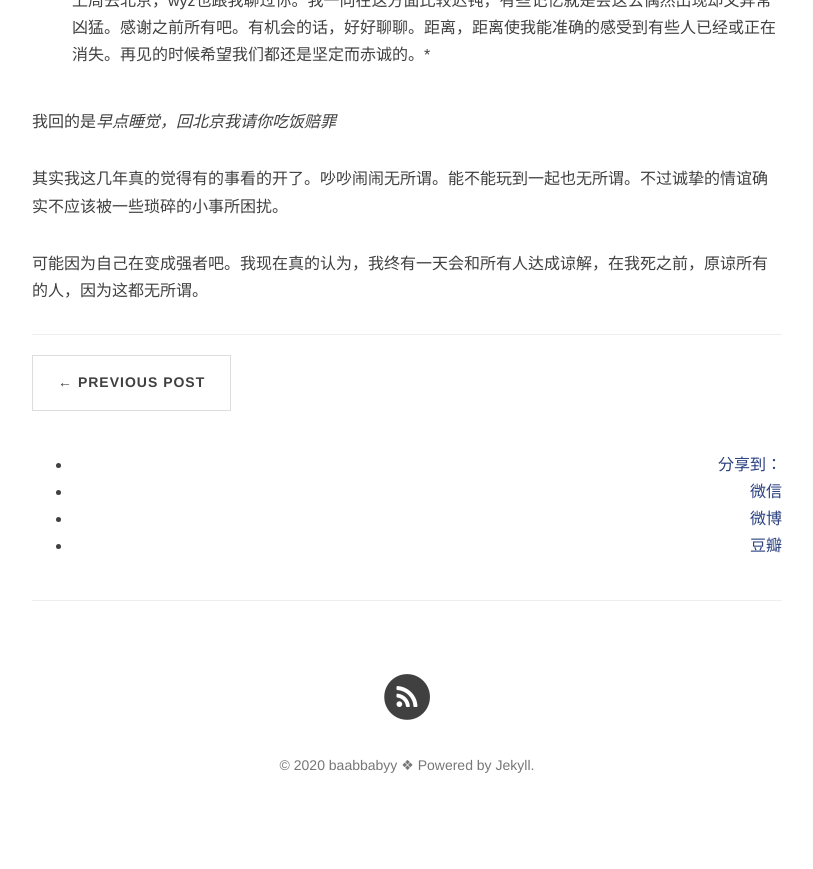
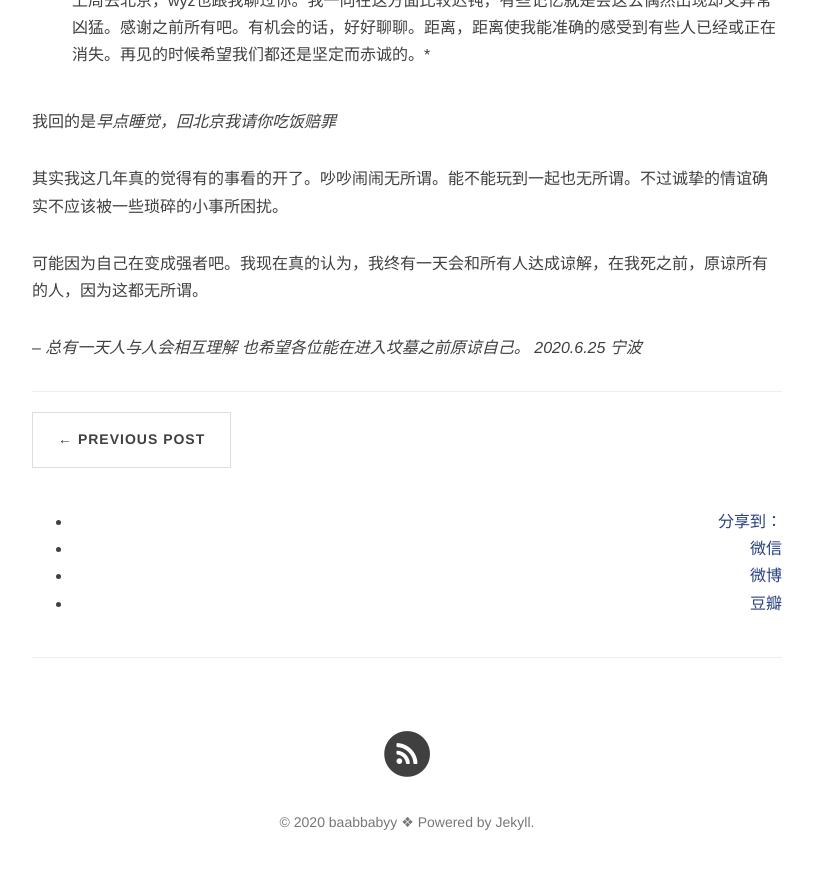
Before and after one commit to baabbabyy/Blog, a Jekyll site: the page built from _posts/2020-10-19- 史航的微信.md, in a window 1280 px wide and 900 px high, scrolled down 582 px. Shown: the top 869 px of the window, without its empty margins (233-1046 px from the left). Built offline with Jekyll 4.4.1, drawn with Linux system fonts in a browser that asks for light colours; nearby versions of some CDN libraries; comment, search, counter and statistics services are not loaded; before the commit the page ends 1425 px from its top, so only the background shows below that.

Commit message:
Update 2020-10-19- 史航的微信.md

```diff
--- a/_posts/2020-10-19- 史航的微信.md
+++ b/_posts/2020-10-19- 史航的微信.md
@@ -15,3 +15,5 @@ description:
 其实我这几年真的觉得有的事看的开了。吵吵闹闹无所谓。能不能玩到一起也无所谓。不过诚挚的情谊确实不应该被一些琐碎的小事所困扰。
 
 可能因为自己在变成强者吧。我现在真的认为，我终有一天会和所有人达成谅解，在我死之前，原谅所有的人，因为这都无所谓。
+
+*-- 总有一天人与人会相互理解 也希望各位能在进入坟墓之前原谅自己。 2020.6.25 宁波*
```
